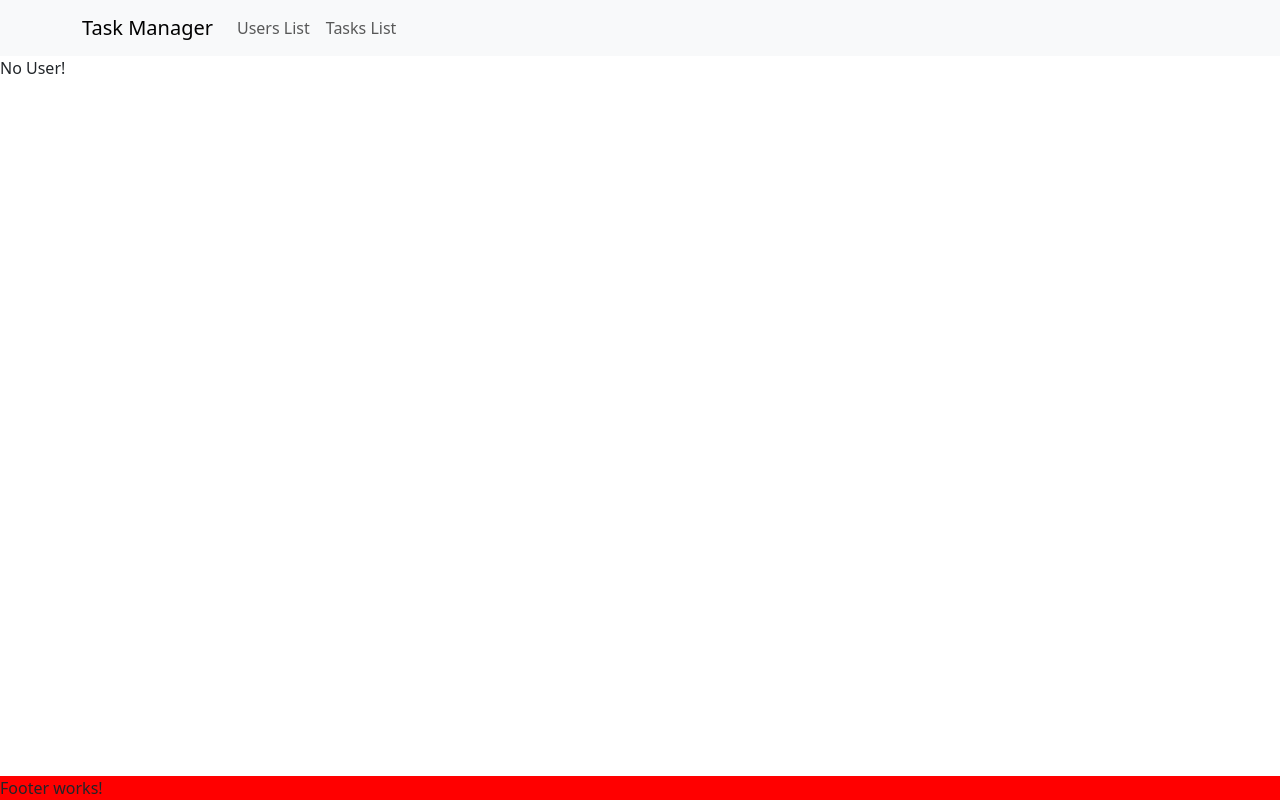
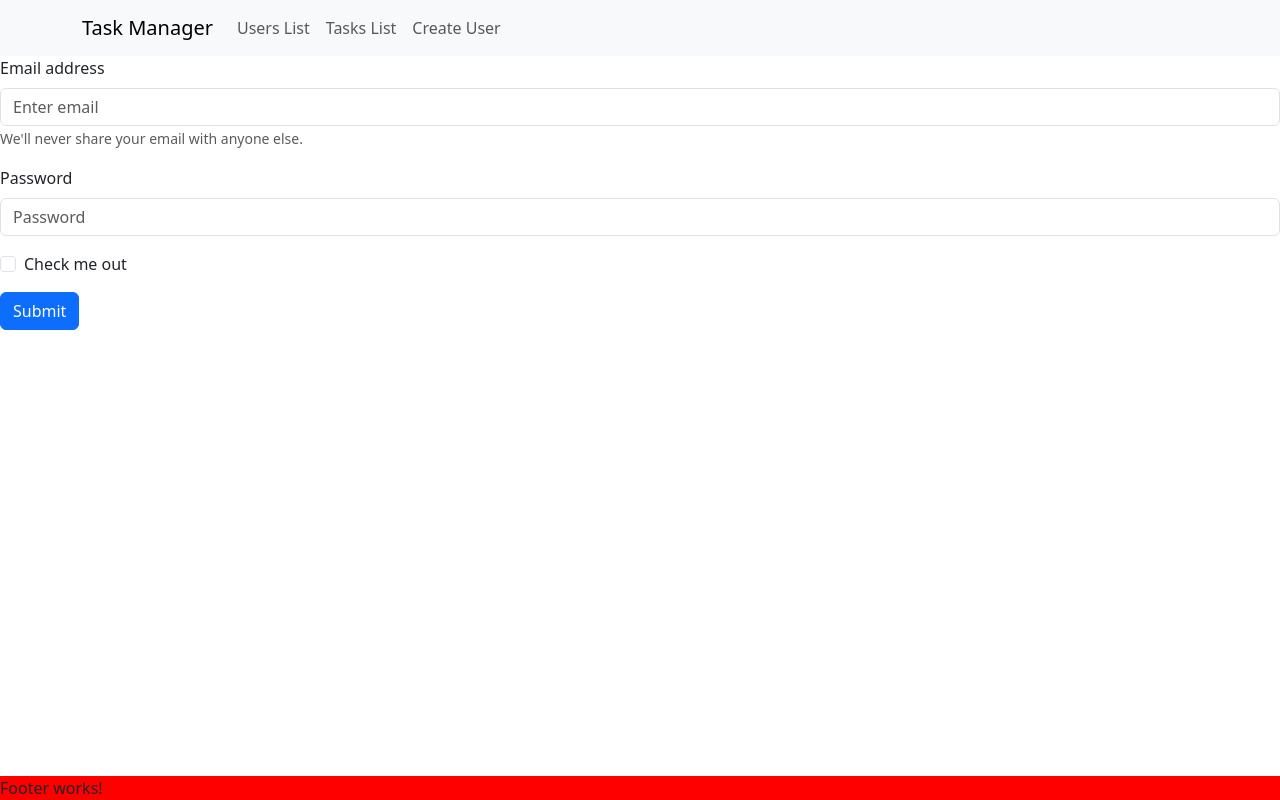
Before and after one commit to AtanasG6/react-task-manager, a React (Vite) app: page /user/create in a window 1280 px wide. Built offline with nearby package versions, Linux system fonts and the light colour scheme; no server answers.

Commit message:
Add UserForm component and Create User route

```diff
--- a/package.json
+++ b/package.json
@@ -8,7 +8,7 @@
     "build": "vite build",
     "lint": "eslint .",
     "preview": "vite preview",
-    "start-json-server": "json-server --watch ./db/db.json --port 3005"
+    "start-json:server": "json-server --watch ./db/db.json --port 3005"
   },
   "dependencies": {
     "axios": "^1.13.5",
--- a/src/components/header/Header.jsx
+++ b/src/components/header/Header.jsx
@@ -14,6 +14,7 @@ export function Header() {
                     <Nav className="me-auto">
                         <Link className='nav-link' to="/users-list">Users List</Link>
                         <Link className='nav-link' to="/tasks-list">Tasks List</Link>
+                        <Link className='nav-link' to="/user/create">Create User</Link>
                     </Nav>
                 </Navbar.Collapse>
             </Container>
--- a/src/components/main/Main.jsx
+++ b/src/components/main/Main.jsx
@@ -1,6 +1,7 @@
 import { UsersList } from "../users/users-list/UsersList";
 import { User } from "../users/user/User";
 import { Route, Routes } from "react-router-dom";
+import { UserForm } from "../users/user-form/UserForm";
 
 export function Main() {
     return (
@@ -8,6 +9,7 @@ export function Main() {
             <Routes>
                 <Route path="/users-list" element={<UsersList />} />
                 <Route path="/user/:id" element={<User />} />
+                <Route path="/user/create" element={<UserForm />} />
             </Routes>
         </div>
     )
--- /dev/null
+++ b/src/components/users/user-form/UserForm.jsx
@@ -0,0 +1,36 @@
+import Form from "react-bootstrap/Form";
+import Button from "react-bootstrap/Button";
+//   "isActive": false,
+//   "picture": "https://picsum.photos/200/300?random=2",
+//   "age": 20,
+//   "name": "Le Hester",
+//   "email": "lehester@volax.com",
+//   "phone": "+1 (850) 412-2505",
+//   "address": "247 Post Court, Biddle, South Dakota, 745"
+
+export function UserForm() {
+    return (
+        <div className="user-form-wrapper">
+            <Form>
+                <Form.Group className="mb-3" controlId="formBasicEmail">
+                    <Form.Label>Email address</Form.Label>
+                    <Form.Control type="email" placeholder="Enter email" />
+                    <Form.Text className="text-muted">
+                        We'll never share your email with anyone else.
+                    </Form.Text>
+                </Form.Group>
+
+                <Form.Group className="mb-3" controlId="formBasicPassword">
+                    <Form.Label>Password</Form.Label>
+                    <Form.Control type="password" placeholder="Password" />
+                </Form.Group>
+                <Form.Group className="mb-3" controlId="formBasicCheckbox">
+                    <Form.Check type="checkbox" label="Check me out" />
+                </Form.Group>
+                <Button variant="primary" type="submit">
+                    Submit
+                </Button>
+            </Form>
+        </div>
+    )
+}
```
Also changed, not shown: src/components/users/user-form/user_form.scss (added).
